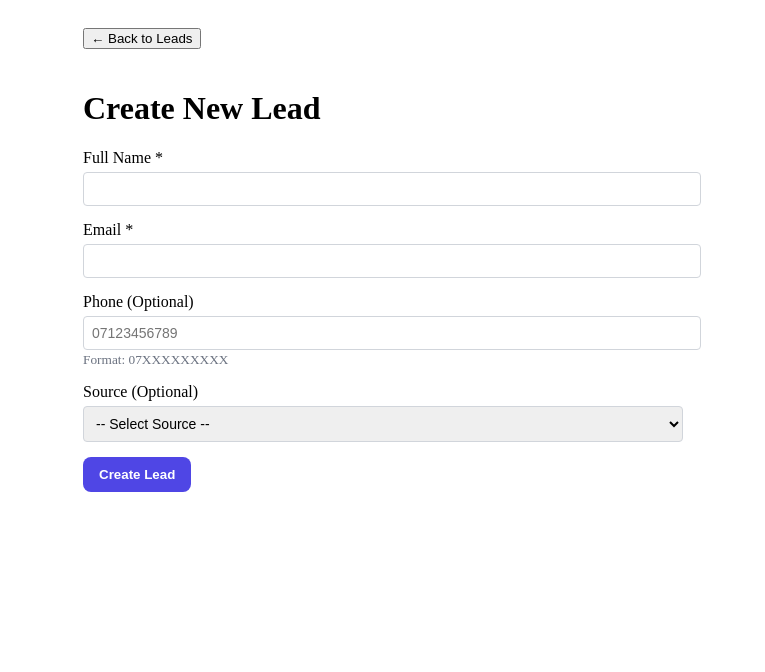
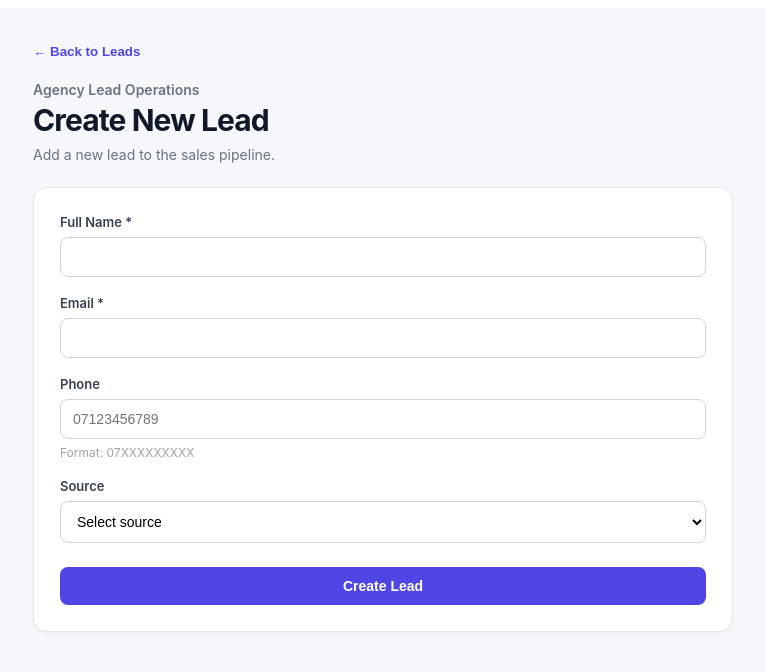
Before and after one commit to jaydenlloyd017/agency_lead_ops_system, a React app in the folder frontend/: page /create-lead in a window 1280 px wide. Shown: the top 672 px of the page, without its empty margins (257-1022 px from the left). Built offline with nearby package versions, Linux system fonts and the light colour scheme; sample sign-in values are in the browser's storage; the HTML template or start-up script is replaced by a standard one.

Commit message:
feat: create lead page styling

```diff
--- a/frontend/src/pages/CreateLead.tsx
+++ b/frontend/src/pages/CreateLead.tsx
@@ -4,18 +4,20 @@ import axios from "axios";
 
 export default function CreateLead() {
   const navigate = useNavigate();
+
   const [formData, setFormData] = useState({
     full_name: "",
     email: "",
     phone: "",
     source: "",
   });
+
   const [error, setError] = useState("");
   const [loading, setLoading] = useState(false);
 
-  // Check if user is admin
   useEffect(() => {
     const token = localStorage.getItem("token");
+
     if (!token) {
       navigate("/");
       return;
@@ -24,9 +26,7 @@ export default function CreateLead() {
     try {
       const payload = JSON.parse(atob(token.split(".")[1]));
 
-      // If role is missing from token, force re-login
       if (!payload.role) {
-        console.log("Role missing from token, forcing re-login");
         localStorage.removeItem("token");
         navigate("/");
         return;
@@ -52,11 +52,13 @@ export default function CreateLead() {
 
   const handleSubmit = async (e: React.FormEvent) => {
     e.preventDefault();
+
     setLoading(true);
     setError("");
 
     try {
       const token = localStorage.getItem("token");
+
       if (!token) {
         navigate("/");
         return;
@@ -69,7 +71,6 @@ export default function CreateLead() {
         },
       });
 
-      // Success - redirect to leads list
       navigate("/leads");
     } catch (err) {
       if (axios.isAxiosError(err)) {
@@ -90,38 +91,116 @@ export default function CreateLead() {
     }
   };
 
+  const inputStyle = {
+    width: "100%",
+    boxSizing: "border-box" as const,
+    padding: "11px 12px",
+    fontSize: "14px",
+    borderRadius: "8px",
+    border: "1px solid #D1D5DB",
+    backgroundColor: "white",
+    outline: "none",
+  };
+
+  const labelStyle = {
+    display: "block",
+    marginBottom: "7px",
+    fontSize: "13px",
+    fontWeight: 600,
+    color: "#374151",
+  };
+
   return (
-    <div style={{ padding: "20px", maxWidth: "600px", margin: "0 auto" }}>
+    <div
+      style={{
+        minHeight: "100vh",
+        backgroundColor: "#F5F7FB",
+        padding: "32px",
+        fontFamily:
+          "Inter, system-ui, -apple-system, BlinkMacSystemFont, 'Segoe UI', sans-serif",
+        color: "#111827",
+      }}
+    >
+      <div style={{ maxWidth: "700px", margin: "0 auto" }}>
         <button
           onClick={() => navigate("/leads")}
-        style={{ marginBottom: "20px" }}
+          style={{
+            marginBottom: "22px",
+            backgroundColor: "transparent",
+            border: "none",
+            color: "#4F46E5",
+            fontWeight: 600,
+            cursor: "pointer",
+            padding: 0,
+          }}
         >
           ← Back to Leads
         </button>
 
-      <h1>Create New Lead</h1>
-
-      {error && (
+        <div style={{ marginBottom: "24px" }}>
           <p
             style={{
-            color: "red",
-            padding: "10px",
-            backgroundColor: "#fee",
-            borderRadius: "4px",
+              margin: 0,
+              fontSize: "14px",
+              color: "#6B7280",
+              fontWeight: 600,
+            }}
+          >
+            Agency Lead Operations
+          </p>
+
+          <h1
+            style={{
+              margin: "4px 0 0",
+              fontSize: "30px",
+              letterSpacing: "-0.03em",
+            }}
+          >
+            Create New Lead
+          </h1>
+
+          <p
+            style={{
+              margin: "8px 0 0",
+              color: "#6B7280",
+              fontSize: "14px",
+            }}
+          >
+            Add a new lead to the sales pipeline.
+          </p>
+        </div>
+
+        <div
+          style={{
+            backgroundColor: "white",
+            border: "1px solid #E5E7EB",
+            borderRadius: "14px",
+            padding: "26px",
+            boxShadow: "0 1px 3px rgba(0,0,0,0.05)",
+          }}
+        >
+          {error && (
+            <div
+              style={{
+                color: "#B91C1C",
+                padding: "11px 12px",
+                backgroundColor: "#FEF2F2",
+                border: "1px solid #FECACA",
+                borderRadius: "8px",
+                marginBottom: "20px",
+                fontSize: "13px",
               }}
             >
               {error}
-        </p>
+            </div>
           )}
 
           <form onSubmit={handleSubmit}>
-        <div style={{ marginBottom: "15px" }}>
-          <label
-            htmlFor="full_name"
-            style={{ display: "block", marginBottom: "5px", fontWeight: "500" }}
-          >
+            <div style={{ marginBottom: "18px" }}>
+              <label htmlFor="full_name" style={labelStyle}>
                 Full Name *
               </label>
+
               <input
                 type="text"
                 id="full_name"
@@ -129,23 +208,15 @@ export default function CreateLead() {
                 value={formData.full_name}
                 onChange={handleChange}
                 required
-            style={{
-              width: "100%",
-              padding: "8px",
-              fontSize: "14px",
-              borderRadius: "4px",
-              border: "1px solid #d1d5db",
-            }}
+                style={inputStyle}
               />
             </div>
 
-        <div style={{ marginBottom: "15px" }}>
-          <label
-            htmlFor="email"
-            style={{ display: "block", marginBottom: "5px", fontWeight: "500" }}
-          >
+            <div style={{ marginBottom: "18px" }}>
+              <label htmlFor="email" style={labelStyle}>
                 Email *
               </label>
+
               <input
                 type="email"
                 id="email"
@@ -153,23 +224,15 @@ export default function CreateLead() {
                 value={formData.email}
                 onChange={handleChange}
                 required
-            style={{
-              width: "100%",
-              padding: "8px",
-              fontSize: "14px",
-              borderRadius: "4px",
-              border: "1px solid #d1d5db",
-            }}
+                style={inputStyle}
               />
             </div>
 
-        <div style={{ marginBottom: "15px" }}>
-          <label
-            htmlFor="phone"
-            style={{ display: "block", marginBottom: "5px", fontWeight: "500" }}
-          >
-            Phone (Optional)
+            <div style={{ marginBottom: "18px" }}>
+              <label htmlFor="phone" style={labelStyle}>
+                Phone
               </label>
+
               <input
                 type="tel"
                 id="phone"
@@ -178,38 +241,34 @@ export default function CreateLead() {
                 onChange={handleChange}
                 placeholder="07123456789"
                 pattern="07\d{9}"
+                style={inputStyle}
+              />
+
+              <small
                 style={{
-              width: "100%",
-              padding: "8px",
-              fontSize: "14px",
-              borderRadius: "4px",
-              border: "1px solid #d1d5db",
+                  display: "block",
+                  marginTop: "6px",
+                  color: "#9CA3AF",
+                  fontSize: "12px",
                 }}
-          />
-          <small style={{ color: "#6b7280" }}>Format: 07XXXXXXXXX</small>
+              >
+                Format: 07XXXXXXXXX
+              </small>
             </div>
 
-        <div style={{ marginBottom: "15px" }}>
-          <label
-            htmlFor="source"
-            style={{ display: "block", marginBottom: "5px", fontWeight: "500" }}
-          >
-            Source (Optional)
+            <div style={{ marginBottom: "24px" }}>
+              <label htmlFor="source" style={labelStyle}>
+                Source
               </label>
+
               <select
                 id="source"
                 name="source"
                 value={formData.source}
                 onChange={handleChange}
-            style={{
-              width: "100%",
-              padding: "8px",
-              fontSize: "14px",
-              borderRadius: "4px",
-              border: "1px solid #d1d5db",
-            }}
+                style={inputStyle}
               >
-            <option value="">-- Select Source --</option>
+                <option value="">Select source</option>
                 <option value="website">Website</option>
                 <option value="referral">Referral</option>
                 <option value="facebook">Facebook</option>
@@ -224,18 +283,22 @@ export default function CreateLead() {
               type="submit"
               disabled={loading}
               style={{
-            padding: "10px 16px",
-            backgroundColor: "#4F46E5",
+                width: "100%",
+                padding: "11px 16px",
+                backgroundColor: loading ? "#A5B4FC" : "#4F46E5",
                 color: "white",
                 border: "none",
                 borderRadius: "8px",
-            cursor: "pointer",
-            fontWeight: 600,
+                fontSize: "14px",
+                fontWeight: 700,
+                cursor: loading ? "not-allowed" : "pointer",
               }}
             >
               {loading ? "Creating..." : "Create Lead"}
             </button>
           </form>
         </div>
+      </div>
+    </div>
   );
 }
```
Lines whose indentation alone changed are shown as unchanged.
